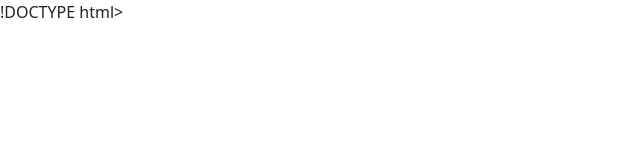
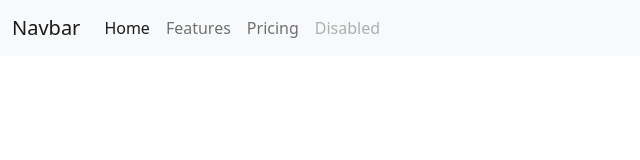
Before and after one commit to emorantesEdutecno/ProyectoViajesChile, a plain HTML site: page index.html in a window 1280 px wide. Shown: the whole page, without its empty margins (0-640 px from the left). Drawn offline with nearby package versions, Linux system fonts and the light colour scheme.

Commit message:
agregamos navbar al index

```diff
--- a/index.html
+++ b/index.html
@@ -1,4 +1,4 @@
-!DOCTYPE html>
+<!DOCTYPE html>
 <html lang="es">
   <head>
      <meta charset="UTF-8">
@@ -13,8 +13,43 @@
   </head>
 
   <body>
+<!-- NAV -->
+    <nav>
 
-        <script src="https://cdn.jsdelivr.net/npm/bootstrap@5.1.3/dist/js/bootstrap.bundle.min.js" integrity="sha384-ka7Sk0Gln4gmtz2MlQnikT1wXgYsOg+OMhuP+IlRH9sENBO0LRn5q+8nbTov4+1p" crossorigin="anonymous"></script>
+            <nav class="navbar navbar-expand-lg navbar-light bg-light">
+                <div class="container-fluid">
+                  <a class="navbar-brand" href="#">Navbar</a>
+                  <button class="navbar-toggler" type="button" data-bs-toggle="collapse" data-bs-target="#navbarNav" aria-controls="navbarNav" aria-expanded="false" aria-label="Toggle navigation">
+                    <span class="navbar-toggler-icon"></span>
+                  </button>
+                  <div class="collapse navbar-collapse" id="navbarNav">
+                    <ul class="navbar-nav">
+                      <li class="nav-item">
+                        <a class="nav-link active" aria-current="page" href="#">Home</a>
+                      </li>
+                      <li class="nav-item">
+                        <a class="nav-link" href="#">Features</a>
+                      </li>
+                      <li class="nav-item">
+                        <a class="nav-link" href="#">Pricing</a>
+                      </li>
+                      <li class="nav-item">
+                        <a class="nav-link disabled">Disabled</a>
+                      </li>
+                    </ul>
+                  </div>
+                </div>
+              </nav>
+
+    </nav>
+<!-- MAIN -->
+    <main>
+    </main>
+<!-- FOOTER -->
+    <footer>
+    </footer>
+
+    <script src="https://cdn.jsdelivr.net/npm/bootstrap@5.1.3/dist/js/bootstrap.bundle.min.js" integrity="sha384-ka7Sk0Gln4gmtz2MlQnikT1wXgYsOg+OMhuP+IlRH9sENBO0LRn5q+8nbTov4+1p" crossorigin="anonymous"></script>
 	  <script src="https://code.jquery.com/jquery-3.6.0.js" integrity="sha256-H+K7U5CnXl1h5ywQfKtSj8PCmoN9aaq30gDh27Xc0jk=" crossorigin="anonymous"></script>
 	  <script src="assets/js/scripts.js"></script>
   </body>
```
